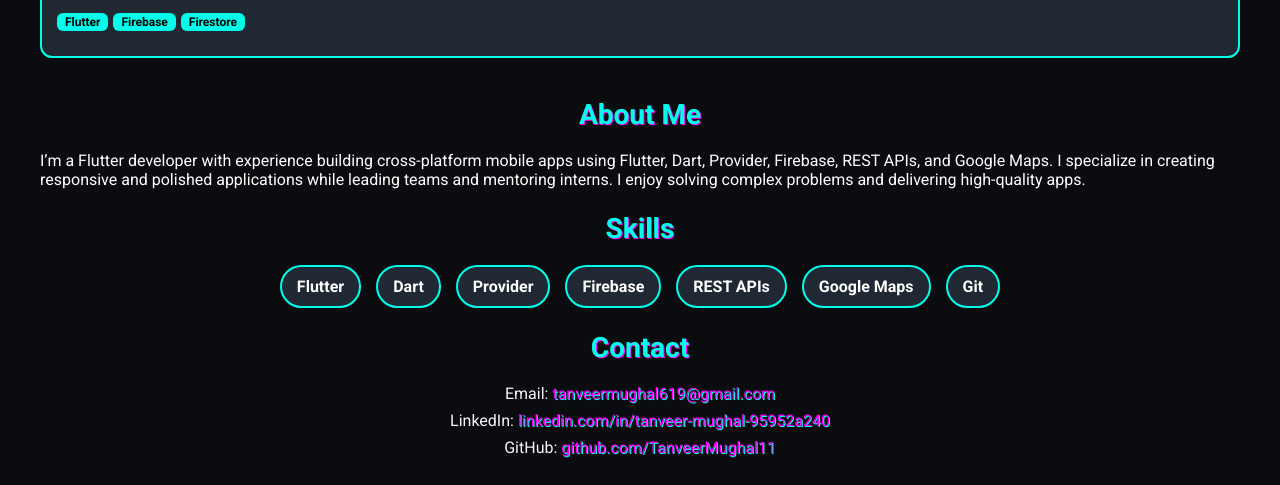
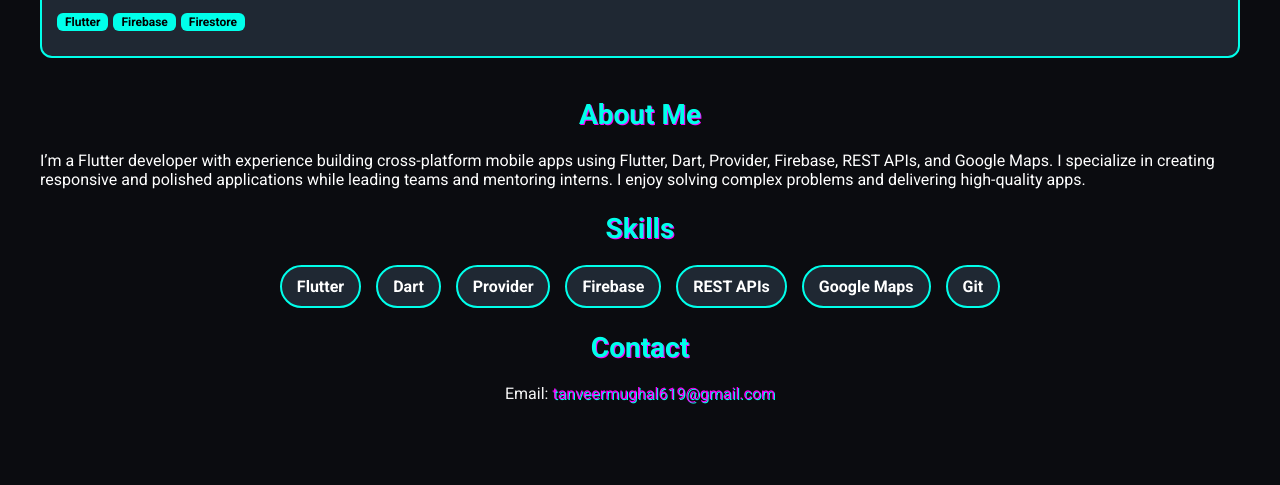
Before and after one commit to TanveerMughal11/portfolio, a plain HTML site: page index.html in a window 1280 px wide. Shown: the part 913-1398 px from the top of the page. After the commit the page ends 1344 px from the top, so only its background shows below. Drawn offline with Linux system fonts and the light colour scheme.

Commit message:
Update index.html

```diff
--- a/index.html
+++ b/index.html
@@ -127,8 +127,6 @@ h2 { text-align:center; font-size:28px; color:#00ffea; margin-bottom:20px; text-
     <h2>Contact</h2>
     <div class="contact">
       <p>Email: <a href="mailto:tanveermughal619@gmail.com">tanveermughal619@gmail.com</a></p>
-      <p>LinkedIn: <a href="https://www.linkedin.com/in/tanveer-mughal-95952a240" target="_blank">linkedin.com/in/tanveer-mughal-95952a240</a></p>
-      <p>GitHub: <a href="https://github.com/TanveerMughal11" target="_blank">github.com/TanveerMughal11</a></p>
     </div>
   </section>
 </div>
```
